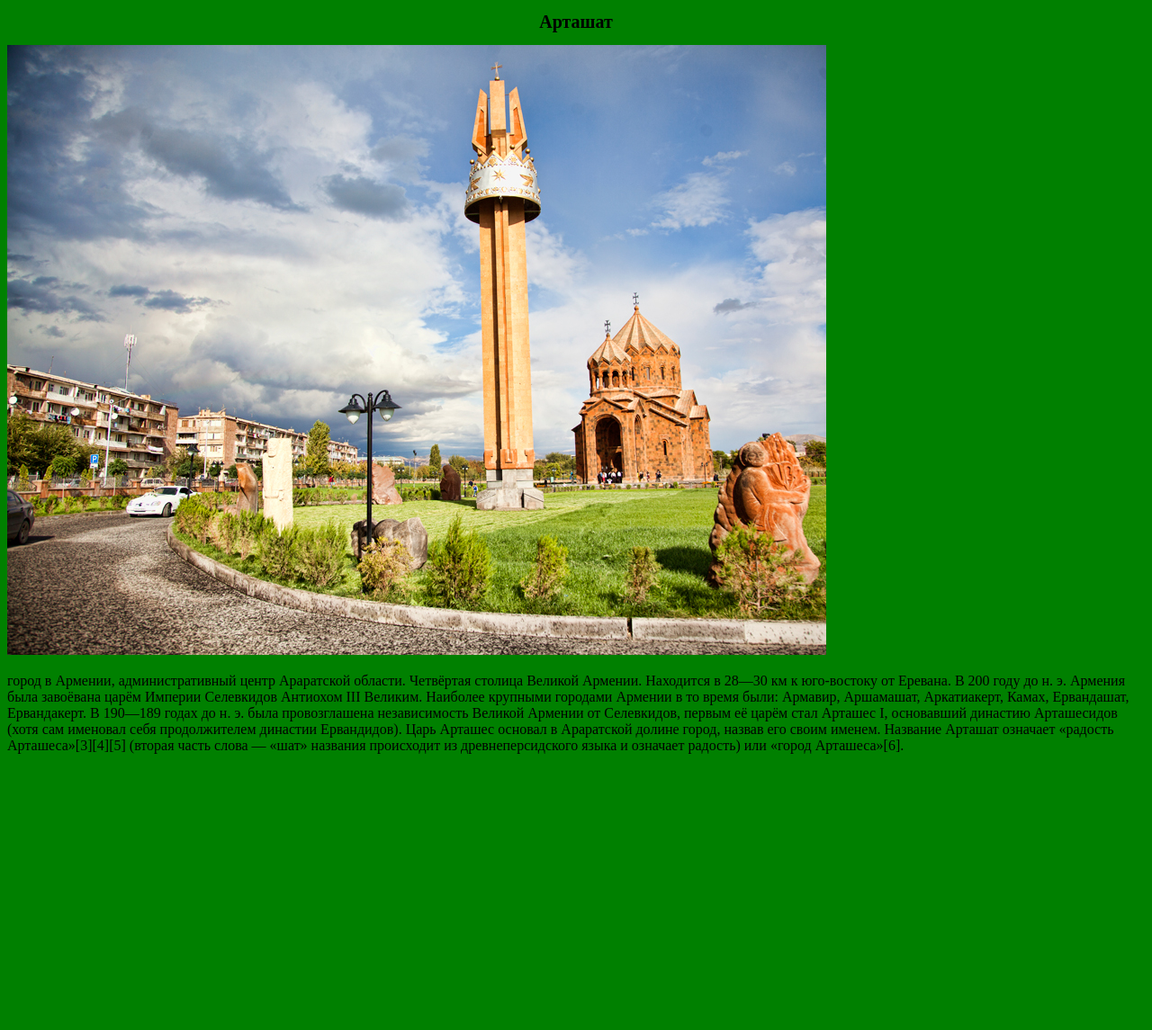
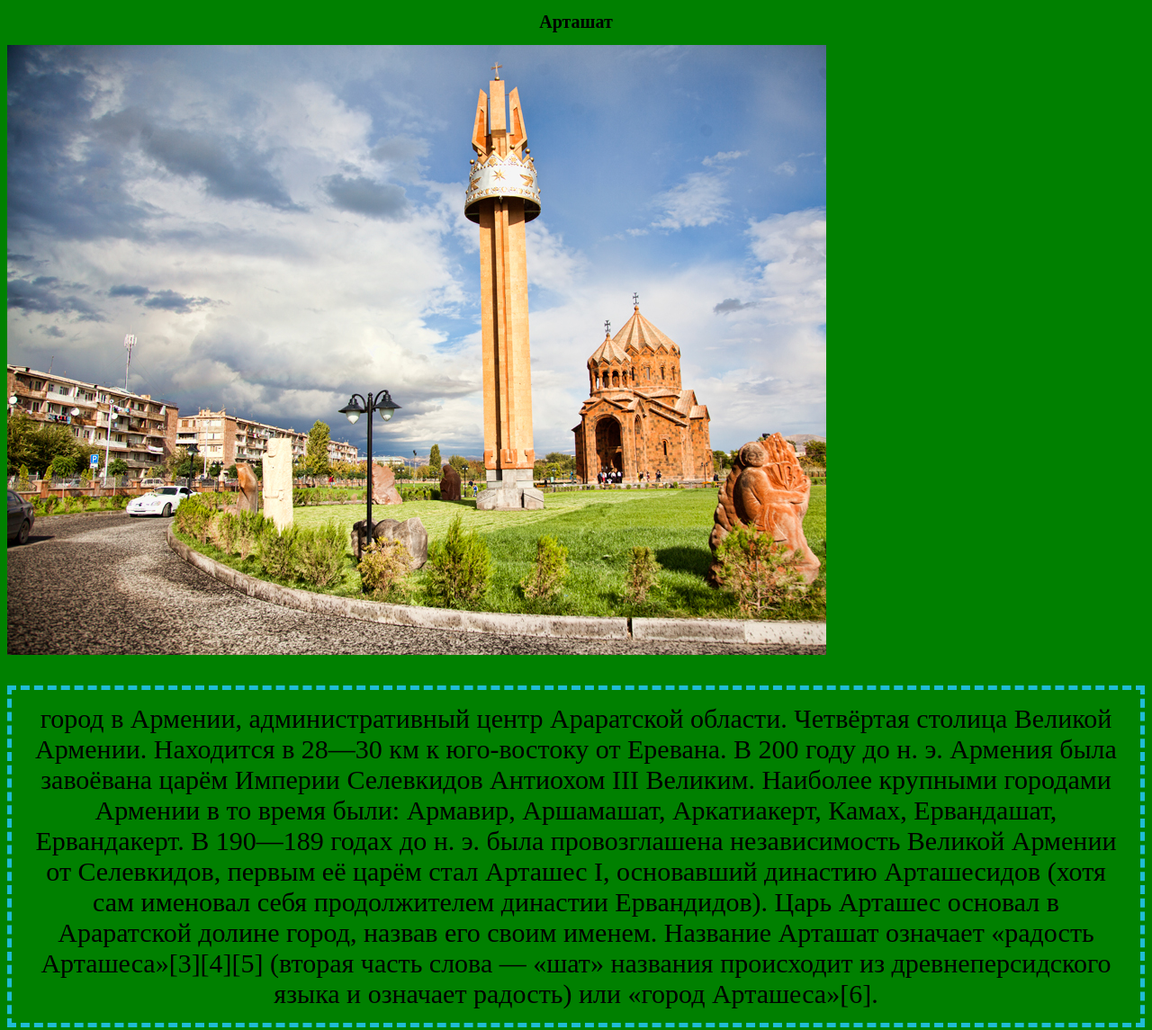
Before and after one commit to Vachik1997/Artashat_sity, a plain HTML site: page index.html in a window 1280 px wide. Shown: the whole page at 90% size. Before the commit the page ends 854 px from the top, so only its background shows below. Drawn offline with Linux system fonts and the light colour scheme; files whose address does not match are found by name.

Commit message:
text size in css

```diff
--- a/style/style.css
+++ b/style/style.css
@@ -6,3 +6,10 @@ h1{
 body{
 	background-color: green;
 }
+
+p{
+	font-size: 30px;
+	text-align: center;
+	border: 5px dashed #20bcd5;
+	padding: 15px;
+}
```
